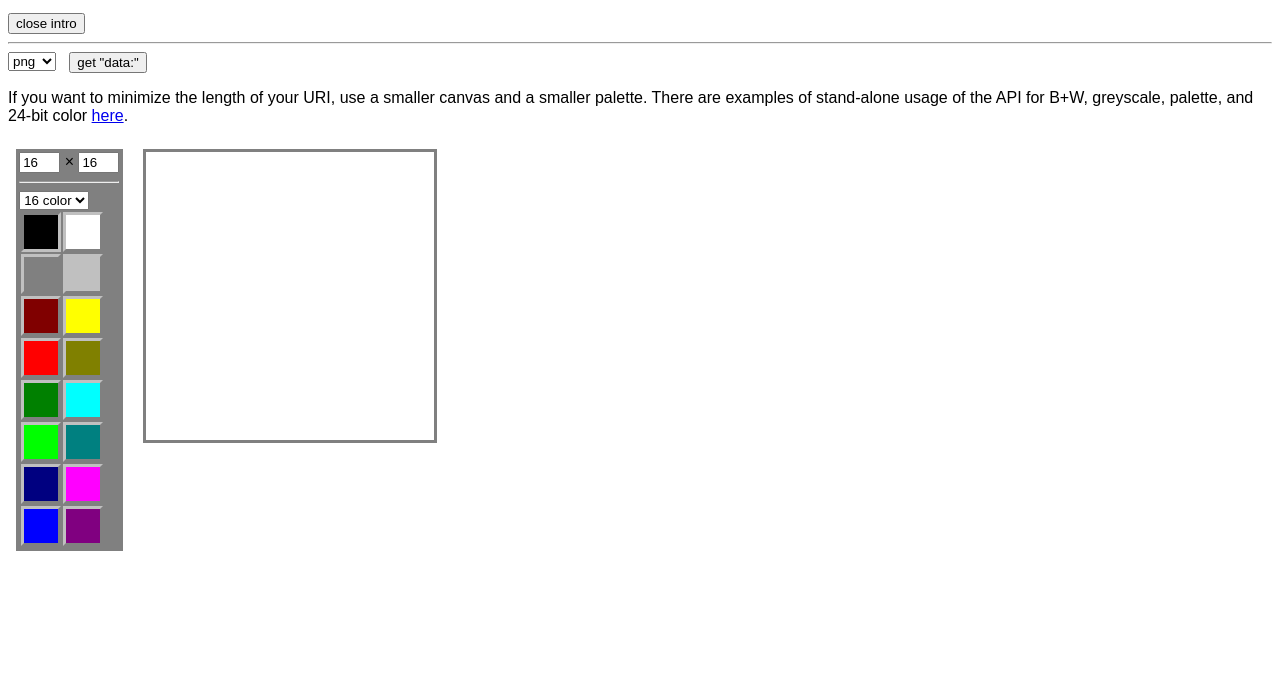
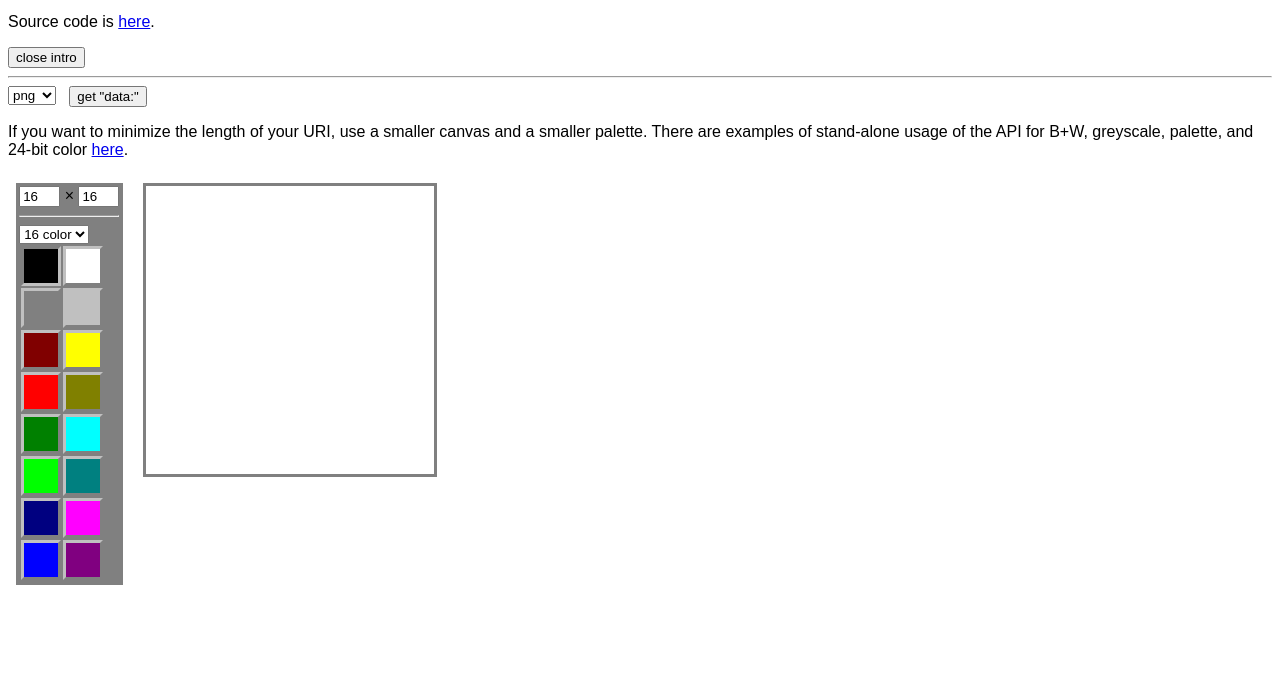
Before and after one commit to mccalluc/data-demo, a plain HTML site: page index.html in a window 1280 px wide. Shown: the part 107-800 px from the top of the page. Drawn offline with nearby package versions, Linux system fonts and the light colour scheme.

Commit message:
link to source.

```diff
--- a/index.html
+++ b/index.html
@@ -126,6 +126,9 @@ THE SOFTWARE.
         exist here. This project is a place to learn how things work at a fairly
         low level, without it being too obvious that it's just wheel-reinvention.
       </p>
+      <p>
+        Source code is <a href="https://github.com/mccalluc/data-demo">here</a>.
+      </p>
       <button>close intro</button>
       <hr/>
     </div>
```
